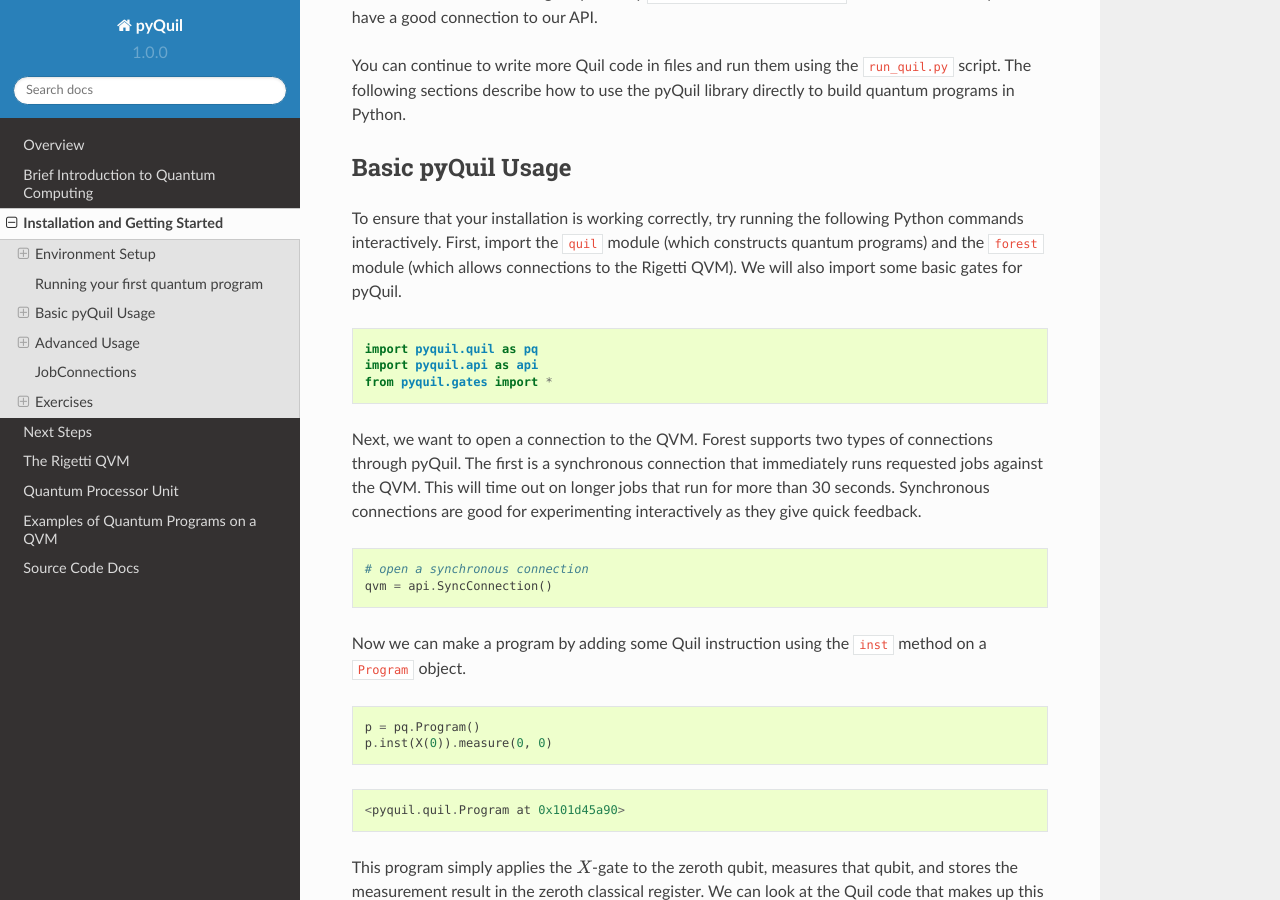
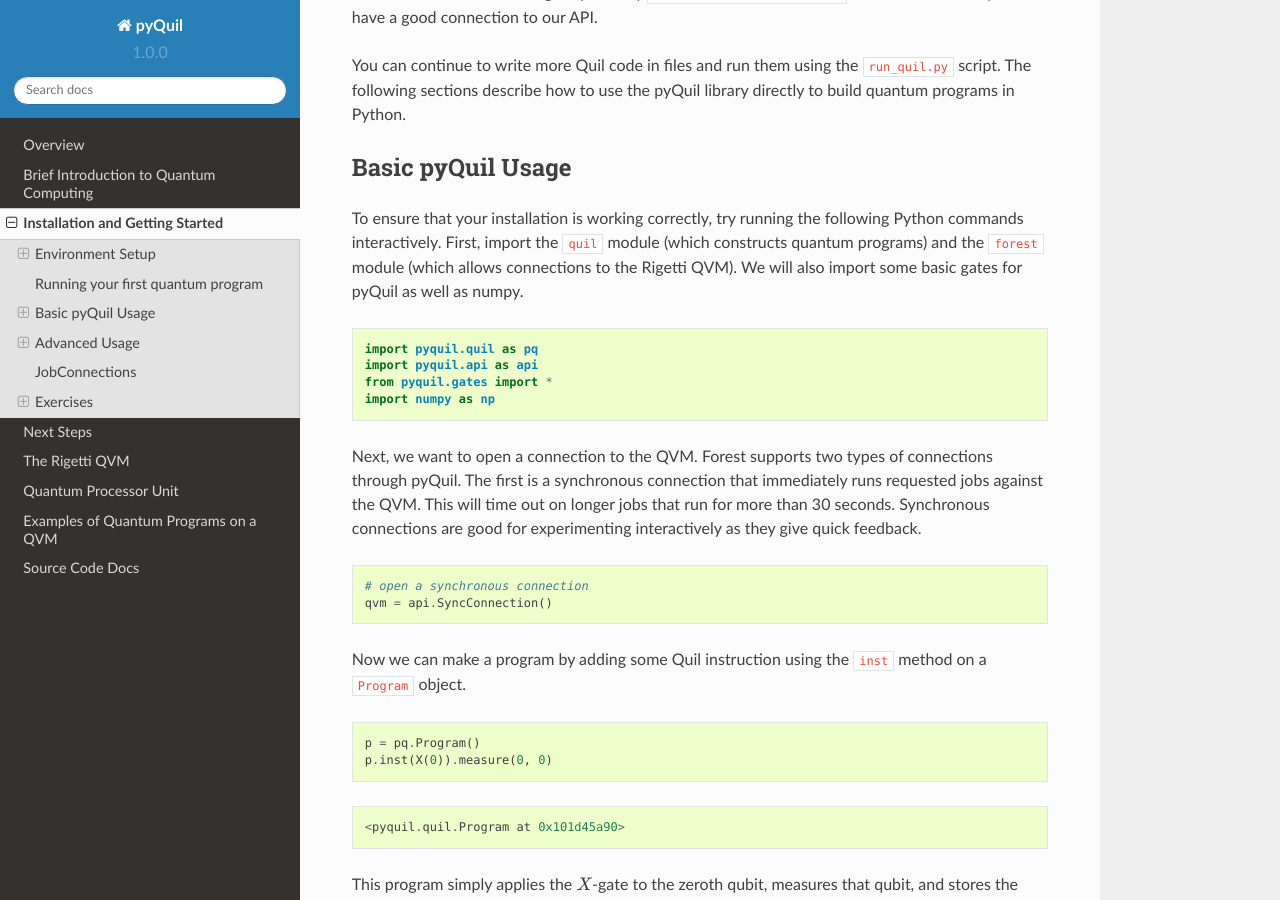
Before and after one commit to rigetti/pyquil, a Sphinx documentation site: the page built from docs/source/getting_started.rst, in a window 1280 px wide and 900 px high, scrolled down 2838 px. Built offline with Sphinx 7.4.7 and the Read the Docs theme 2.0.0, drawn with Linux system fonts in a browser that asks for light colours.

Commit message:
Moved import numpy as np to line 162 with the other imports
Also added a few words in the description mentioning the import of numpy

```diff
--- a/docs/source/getting_started.rst
+++ b/docs/source/getting_started.rst
@@ -152,13 +152,14 @@
 following Python commands interactively. First, import the ``quil``
 module (which constructs quantum programs) and the ``forest`` module (which
 allows connections to the Rigetti QVM). We will also import some basic
-gates for pyQuil.
+gates for pyQuil as well as numpy.
 
 .. code:: python
 
     import pyquil.quil as pq
     import pyquil.api as api
     from pyquil.gates import *
+    import numpy as np
 
 Next, we want to open a connection to the QVM. Forest supports two types of connections through
 pyQuil.  The first is a synchronous connection that immediately runs requested jobs against the QVM.
```
Also changed, not shown: other parts of docs/source/getting_started.rst (+0 -2 lines).
